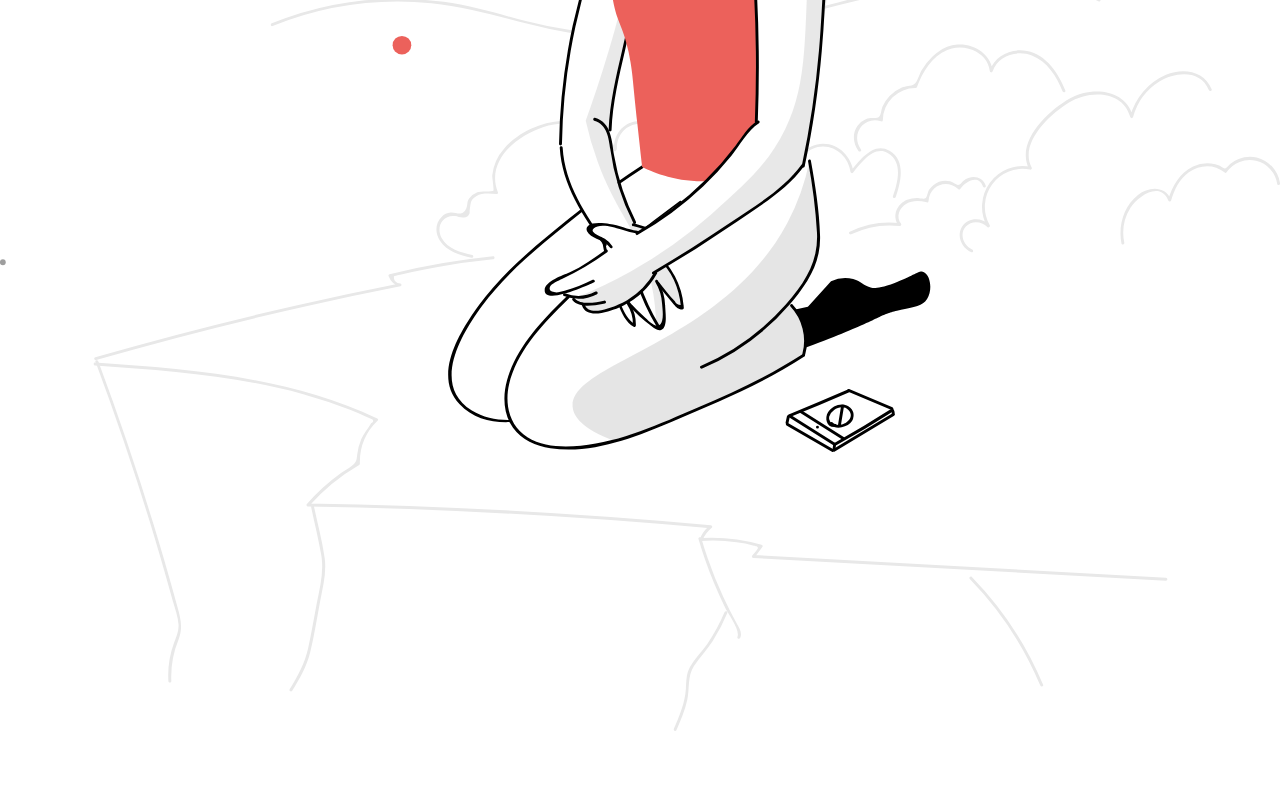
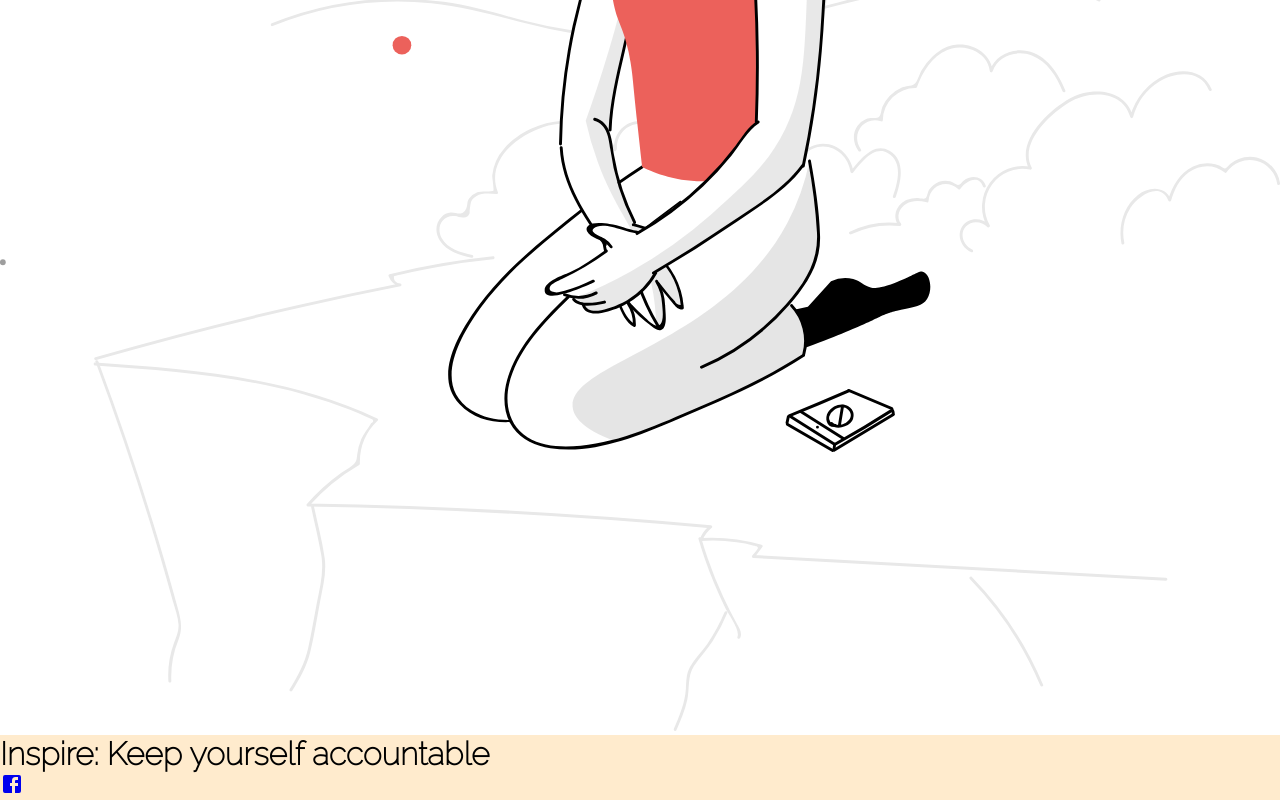
Before and after one commit to Sisysphus/Inspire, a React (Create React App) app in the folder frontend/: page /signup in a window 1280 px wide. Shown: the part 712-1512 px from the top of the page. Before the commit the page ends 1447 px from the top, so only its background shows below. Built offline with nearby package versions, Linux system fonts and the light colour scheme; no server answers.

Commit message:
Footer Pre

```diff
--- a/frontend/src/App.js
+++ b/frontend/src/App.js
@@ -10,7 +10,7 @@ import Header from "./components/Header";
 import Area from "./components/Area";
 import Note from "./components/Note";
 import Count from "./components/Count";
-import Footer from "./components/Footer";
+import Footer2 from "./components/Footer/Footer2";
 import Banner from "./components/Banner";
 import "./index.css";
 
@@ -113,6 +113,7 @@ function App() {
         </Switch>
       )}
       <ReactLogo size={25} />
+      <Footer2 />
     </>
   );
 }
--- a/frontend/src/components/Footer/Footer2.css
+++ b/frontend/src/components/Footer/Footer2.css
@@ -3,3 +3,11 @@
   text-align: center;
   margin-top: 50px;
 }
+
+.top-footer-content > h1 {
+  font-family: "Raleway";
+}
+
+.footer-wrap {
+  background-color: blanchedalmond;
+}
--- a/frontend/src/components/Footer/Footer2.js
+++ b/frontend/src/components/Footer/Footer2.js
@@ -1,67 +1,26 @@
 import React from "react";
-import {
-  Box,
-  Container,
-  Row,
-  Column,
-  FooterLink,
-  Heading,
-} from "../FooterStyles";
+
+import FacebookIcon from "@material-ui/icons/Facebook";
+import "./Footer2.css";
 
 const Footer2 = () => {
   return (
-    <Box>
-      <h1 className="h1-footer">
-        GeeksforGeeks: A Computer Science Portal for Geeks
-      </h1>
-      <Container>
-        <Row>
-          <Column>
-            <Heading>About Us</Heading>
-            <FooterLink href="#">Aim</FooterLink>
-            <FooterLink href="#">Vision</FooterLink>
-            <FooterLink href="#">Testimonials</FooterLink>
-          </Column>
-          <Column>
-            <Heading>Services</Heading>
-            <FooterLink href="#">Writing</FooterLink>
-            <FooterLink href="#">Internships</FooterLink>
-            <FooterLink href="#">Coding</FooterLink>
-            <FooterLink href="#">Teaching</FooterLink>
-          </Column>
-          <Column>
-            <Heading>Contact Us</Heading>
-            <FooterLink href="#">Uttar Pradesh</FooterLink>
-            <FooterLink href="#">Ahemdabad</FooterLink>
-            <FooterLink href="#">Indore</FooterLink>
-            <FooterLink href="#">Mumbai</FooterLink>
-          </Column>
-          <Column>
-            <Heading>Social Media</Heading>
-            <FooterLink href="#">
-              <i className="fab fa-facebook-f">
-                <span style={{ marginLeft: "10px" }}>Facebook</span>
-              </i>
-            </FooterLink>
-            <FooterLink href="#">
-              <i className="fab fa-instagram">
-                <span style={{ marginLeft: "10px" }}>Instagram</span>
-              </i>
-            </FooterLink>
-            <FooterLink href="#">
-              <i className="fab fa-twitter">
-                <span style={{ marginLeft: "10px" }}>Twitter</span>
-              </i>
-            </FooterLink>
-            <FooterLink href="#">
-              <i className="fab fa-youtube">
-                <span style={{ marginLeft: "10px" }}>Youtube</span>
-              </i>
-            </FooterLink>
-          </Column>
-        </Row>
-      </Container>
-    </Box>
+    <div className="footer-div">
+      <div className="footer-wrap">
+        <div className="footer-content">
+          <div className="top-footer-content">
+            <h1>Inspire: Keep yourself accountable</h1>
+          </div>
+          <ul>
+            <li>
+              <a href="www.google.com">
+                <FacebookIcon />
+              </a>
+            </li>
+          </ul>
+        </div>
+      </div>
+    </div>
   );
 };
 export default Footer2;
```
